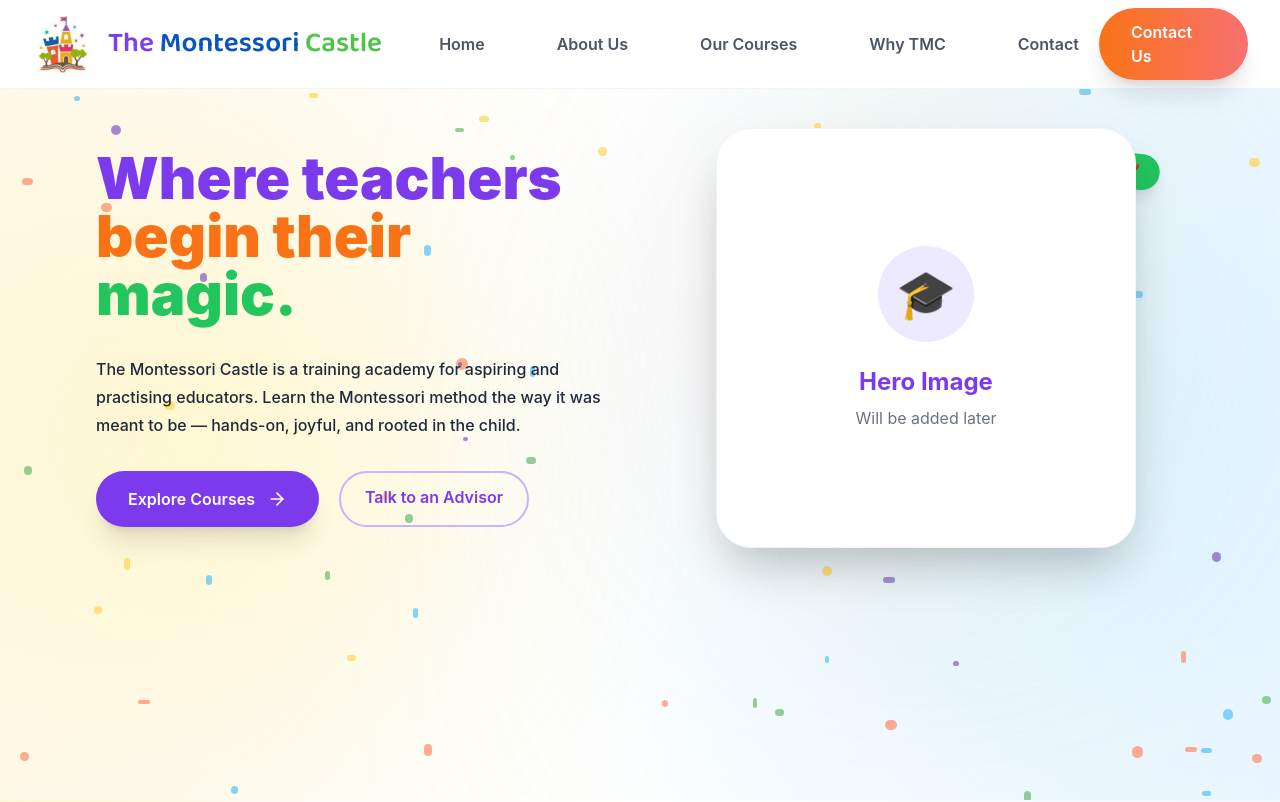
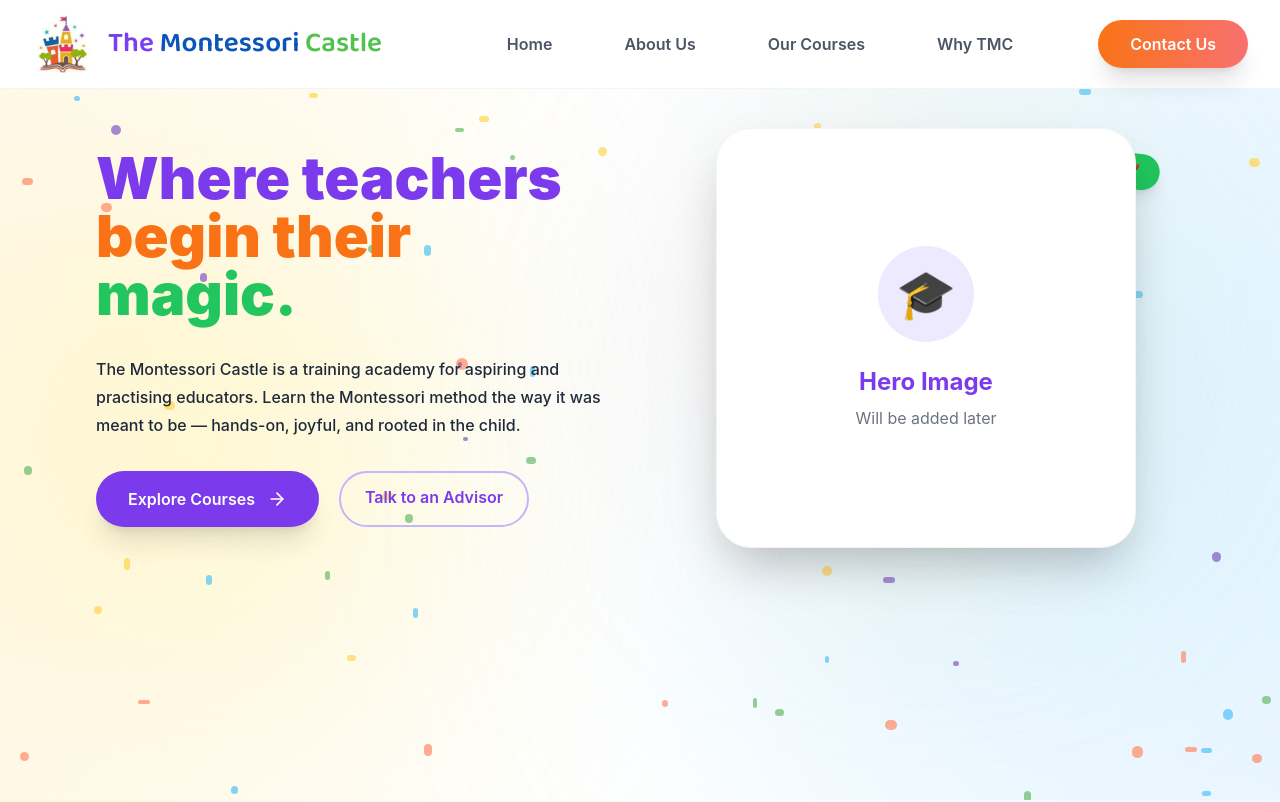
Before and after one commit to syedmoaaz/TMC-Web, a React (Vite) app: page / in a window 1280 px wide. Shown: the top 802 px of the page. Built offline with nearby package versions, Linux system fonts and the light colour scheme.

Commit message:
navbar updated

```diff
--- a/src/components/Navbar.jsx
+++ b/src/components/Navbar.jsx
@@ -12,7 +12,6 @@
     { title: "About Us", href: "#about" },
     { title: "Our Courses", href: "#courses" },
     { title: "Why TMC", href: "#why" },
-    { title: "Contact", href: "#contact" },
   ];
 
   useEffect(() => {
```
